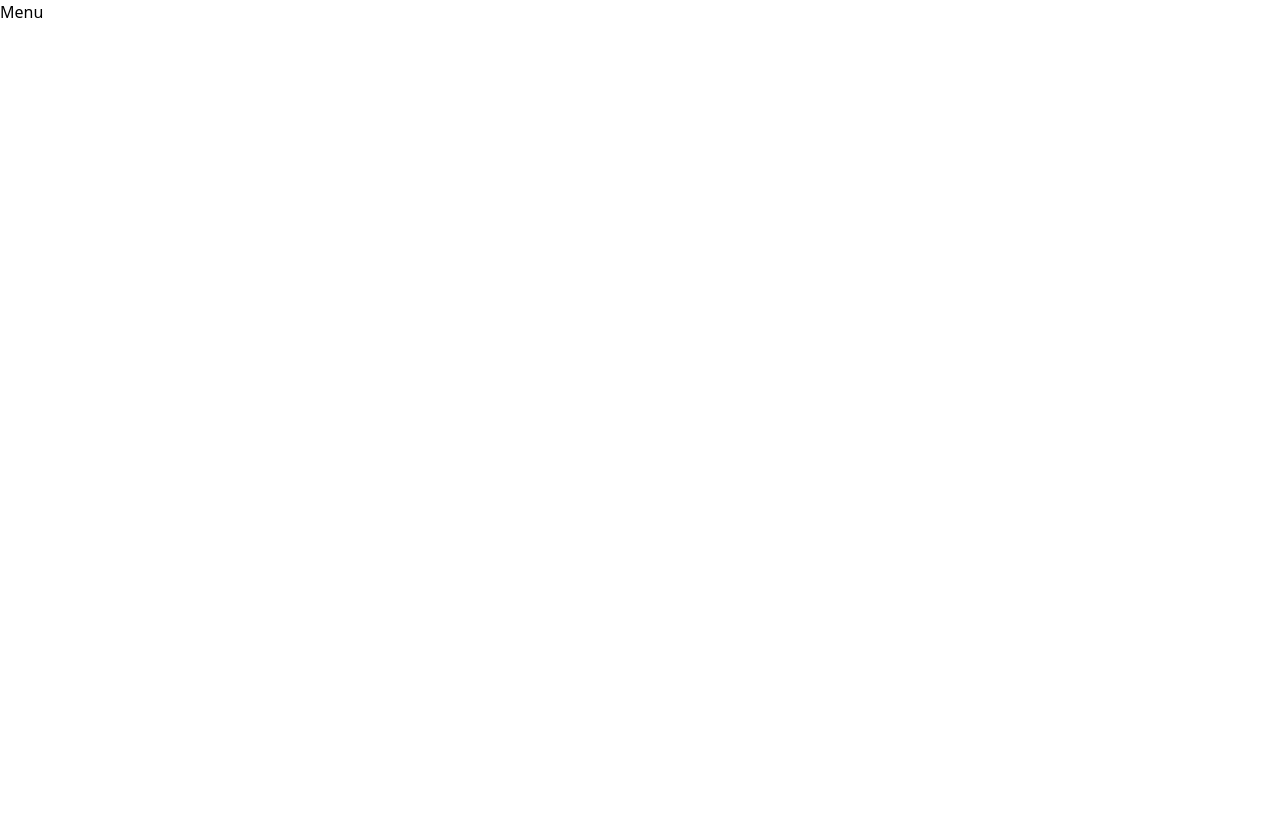
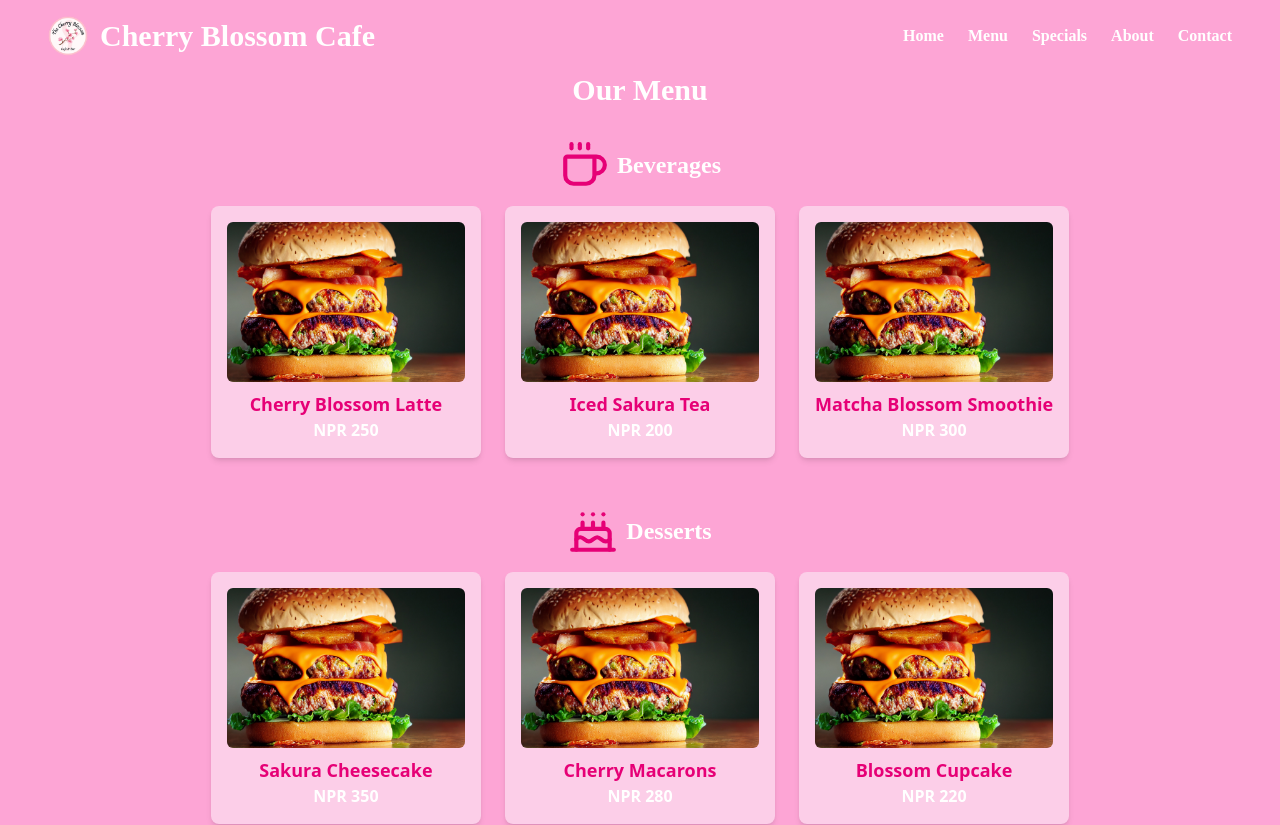
Before and after one commit to Dinesh10731j/cherry_bloosm, a Next.js app: page /menu in a window 1280 px wide. Shown: the top 825 px of the page. Before the commit the page ends 800 px from the top, so only its background shows below. Built offline with nearby package versions, Linux system fonts and the light colour scheme.

Commit message:
Add Menu component with dynamic menu items and layout

```diff
--- a/src/app/(landingpage)/menu/page.tsx
+++ b/src/app/(landingpage)/menu/page.tsx
@@ -1,10 +1,45 @@
-"use client"
-import React from 'react'
-
+"use client";
+import React from "react";
+import Image from "next/image";
+import { menuItems } from "@/lib/utils";
+import Footer from "@/components/footer";
+import Header from "@/components/header";
 const Menu = () => {
   return (
-    <div>Menu</div>
-  )
-}
+    <>
 
-export default Menu
+    <section className=" bg-pink-300 min-h-screen flex flex-col">
+    <Header/>
+      <div className="max-w-6xl mx-auto px-6 text-center">
+        <h2 className="text-3xl font-bold text-white mb-8 font-[cursive]">Our Menu</h2>
+        {menuItems.map((section) => (
+          <div key={section.id} className="mb-12">
+            <div className="flex items-center justify-center gap-2 mb-4">
+              {React.createElement(section.icon,{size:50,className:"text-pink-600"})}
+              <h3 className="text-2xl font-semibold text-white font-[cursive]">{section.category}</h3>
+            </div>
+            <div className="grid grid-cols-1 sm:grid-cols-2 md:grid-cols-3 gap-6">
+              {section.items.map((item, index) => (
+                <div key={index} className="bg-pink-200 rounded-lg shadow-md p-4">
+                  <Image
+                    src={item.image}
+                    alt={item.name}
+                    width={300}
+                    height={200}
+                    className="w-full h-40 object-cover rounded-md"
+                  />
+                  <h4 className="text-lg font-bold text-pink-600 mt-2">{item.name}</h4>
+                  <p className="text-white font-semibold">{item.price}</p>
+                </div>
+              ))}
+            </div>
+          </div>
+        ))}
+      </div>
+    </section>
+    <Footer/>
+    </>
+  );
+};
+
+export default Menu;
--- a/src/lib/utils.ts
+++ b/src/lib/utils.ts
@@ -4,7 +4,8 @@ import groupImage from "../assets/images/group.jpg";
 import baristaImage from "../assets/images/barista.jpg";
 import coupleImage from "../assets/images/couple.jpg";
 import coffeeHouseImage from "../assets/images/coffee.jpg";
-import { Coffee, Utensils, Wifi, Music,UserCircle} from "lucide-react";
+import { Coffee, Utensils, Wifi, Music,UserCircle,Cake} from "lucide-react";
+import MenuImage  from "@/assets/images/burger.jpg"
 
 export function cn(...inputs: ClassValue[]) {
   return twMerge(clsx(inputs))
@@ -78,5 +79,40 @@ export const customerReview = [
     image: UserCircle,
     review: "If you're looking for a cozy cafe with exceptional service and delicious coffee, this is the place!",
   },
-  // Add more reviews as needed
+
 ];
+
+
+
+export const menuItems = [
+  {
+    id: 1,
+    category: "Beverages",
+    icon:Coffee,
+    items: [
+      { name: "Cherry Blossom Latte", price: "NPR 250", image: MenuImage },
+      { name: "Iced Sakura Tea", price: "NPR 200", image: MenuImage },
+      { name: "Matcha Blossom Smoothie", price: "NPR 300", image:MenuImage},
+    ],
+  },
+  {
+    id: 2,
+    category: "Desserts",
+    icon:Cake,
+    items: [
+      { name: "Sakura Cheesecake", price: "NPR 350", image: MenuImage },
+      { name: "Cherry Macarons", price: "NPR 280", image: MenuImage },
+      { name: "Blossom Cupcake", price: "NPR 220", image: MenuImage},
+    ],
+  },
+  {
+    id: 3,
+    category: "Main Courses",
+    icon:Utensils,
+    items: [
+      { name: "Teriyaki Chicken Rice Bowl", price: "NPR 500", image: MenuImage},
+      { name: "Blossom Sushi Roll", price: "NPR 600", image: MenuImage},
+      { name: "Cherry Blossom Ramen", price: "NPR 550", image: MenuImage },
+    ],
+  },
+];
```
